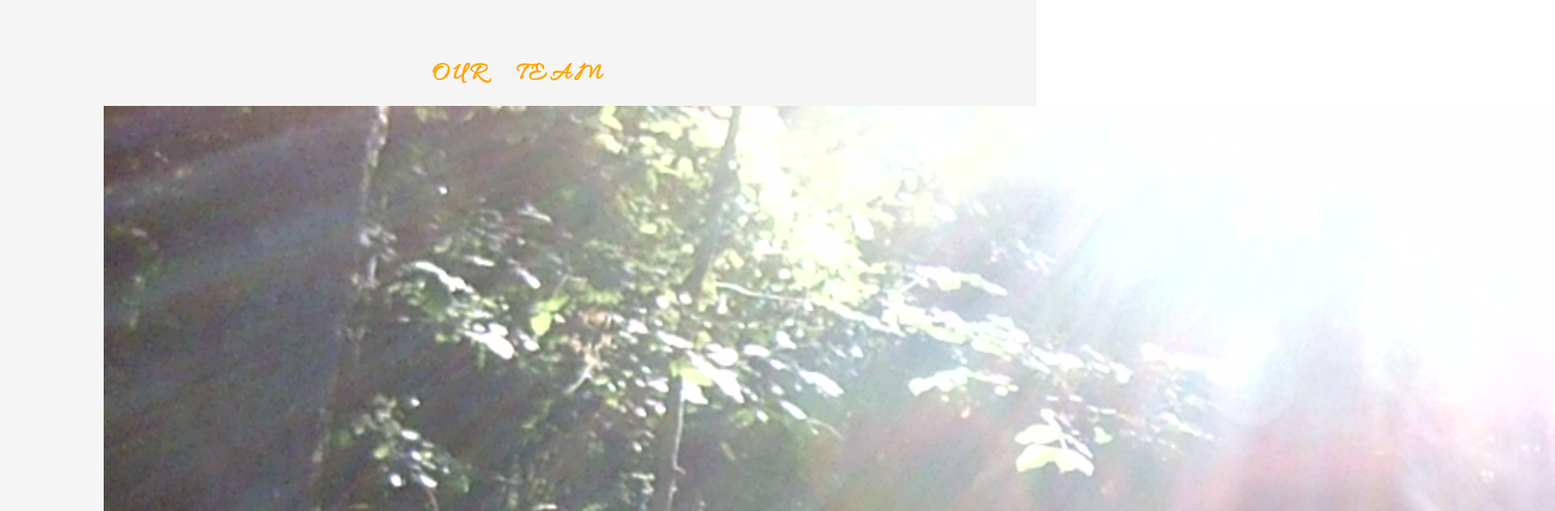
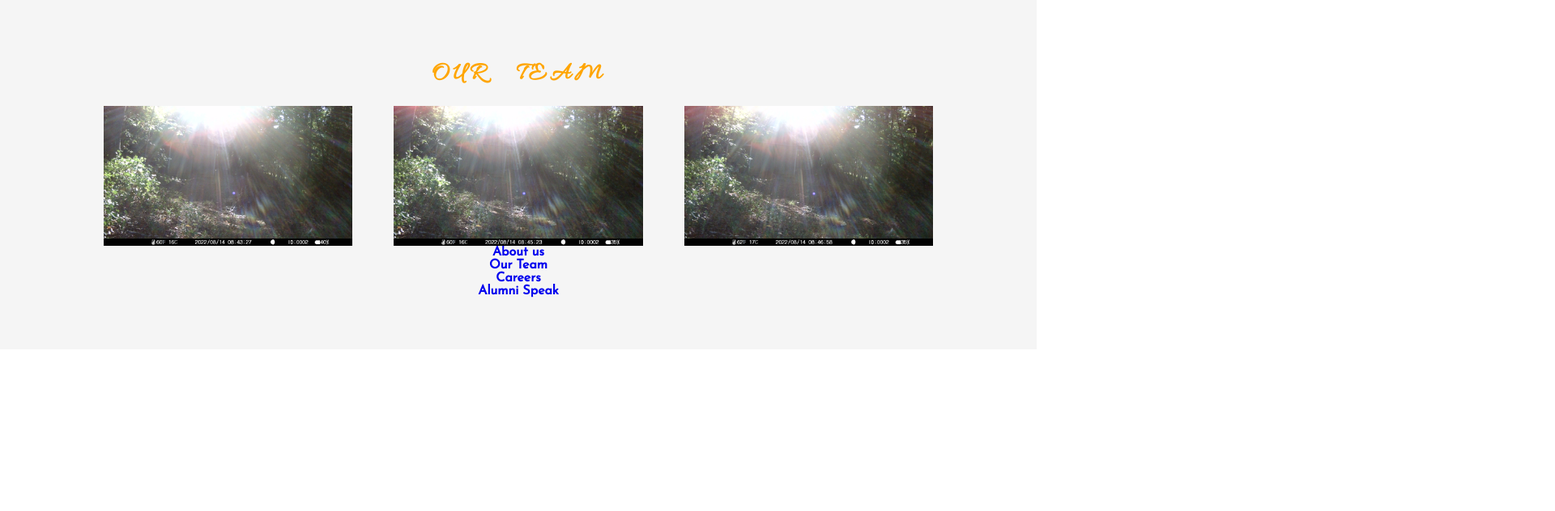
Before and after one commit to bp4924/html-web-design, a plain HTML site: page index.html in a window 1280 px wide. Shown: the part 1320-1952 px from the top of the page at 81% size, 1920 px wide, since content can reach past the window. After the commit the page ends 1752 px from the top, so only its background shows below. Drawn offline with Linux system fonts and the light colour scheme.

Commit message:
Our team styling

```diff
--- a/index.html
+++ b/index.html
@@ -40,7 +40,7 @@
               >
             </li>
             <li><a href="#contactus">Contact</a></li>
-            <li><a href="#ourteam">Our Team</a></li>
+            <li><a href="#our_team">Our Team</a></li>
           </ul>
         </div>
       </div>
@@ -102,20 +102,48 @@
         </div>
       </div>
       <div class="ourteam">
-        <h1 class="title">Our Team</h1>
+        <h1 class="title" id="our_team">Our Team</h1>
         <div class="ourteam_wrapper">
           <div class="team-1 team">
-            <div class="team-members" data-name="Billy">
+            <div class="team_members" data-name="Billy">
               <img src="images/p1.JPG" alt="" />
             </div>
-            <div class="team-members" data-name="Bob">
+            <div class="team_members" data-name="Bob">
               <img src="images/p2.JPG" alt="" />
             </div>
-            <div class="team-members" data-name="Jane">
+            <div class="team_members" data-name="Jane">
               <img src="images/p3.JPG" alt="" />
             </div>
           </div>
         </div>
+        <footer class="footer">
+          <div class="container">
+            <div class="row">
+              <div class="footer_col">
+                <h4 class="company">
+                  <ul>
+                    <li>
+                      <a href="https://www.simplilearn.com/about-us"
+                        >About us</a
+                      >
+                    </li>
+                    <li>
+                      <a href="#our_team">Our Team</a>
+                    </li>
+                    <li>
+                      <a href="https://www.simplilearn.com/careers">Careers</a>
+                    </li>
+                    <li>
+                      <a href="https://www.simplilearn.com/reviews"
+                        >Alumni Speak</a
+                      >
+                    </li>
+                  </ul>
+                </h4>
+              </div>
+            </div>
+          </div>
+        </footer>
       </div>
     </div>
   </body>
--- a/style.css
+++ b/style.css
@@ -188,3 +188,32 @@ h1.title {
 .ourteam {
   background: whitesmoke;
 }
+
+.ourteam_wrapper {
+  display: flex;
+  flex-direction: column;
+}
+
+.ourteam_wrapper .team {
+  display: flex;
+  justify-content: space-between;
+}
+
+.ourteam_wrapper .team_members {
+  width: 30%;
+  height: auto;
+  cursor: pointer;
+  overflow: hidden;
+  position: relative;
+}
+
+.ourteam_wrapper .team_members img {
+  display: block;
+  width: 100%;
+  height: auto;
+  transition: all 0.5s ease;
+}
+
+.ourteam_wrapper .team_members img:hover {
+  transform: scaleY(1.05);
+}
```
